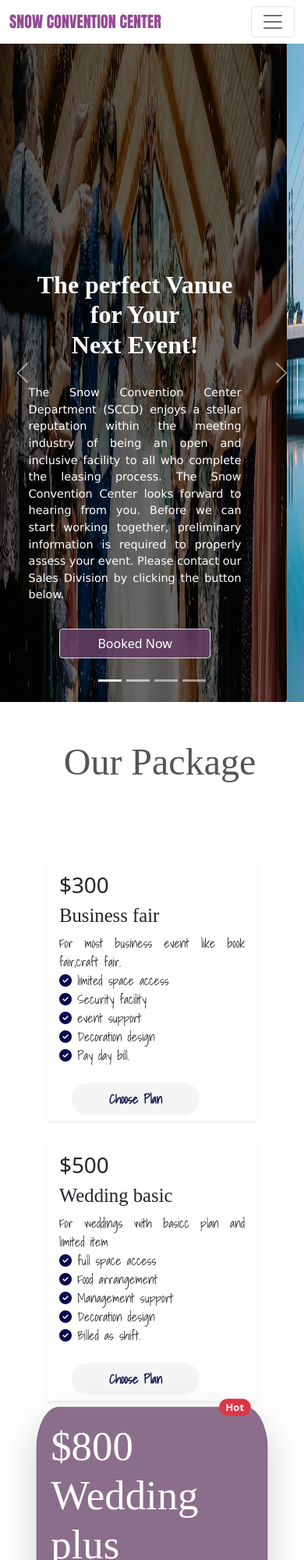
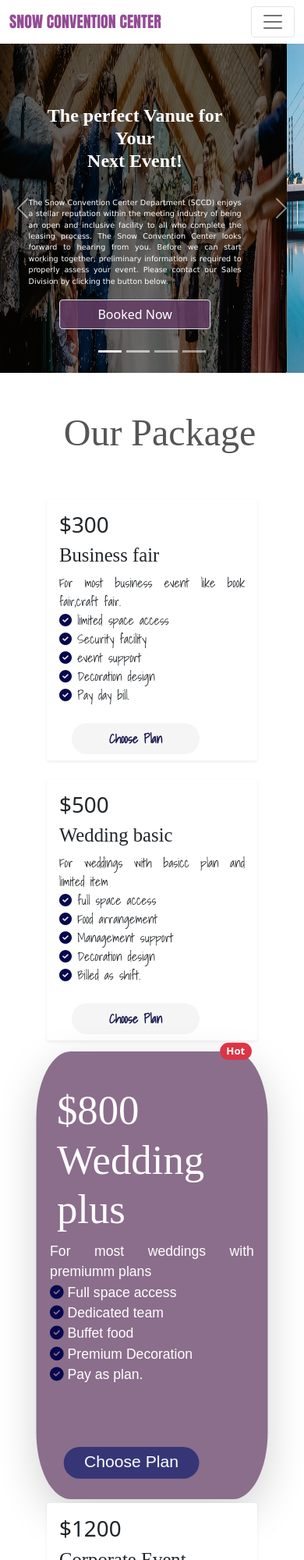
Before and after one commit to Rain44556/convention-center, a plain HTML site: page index.html in a window 390 px wide. Shown: the top 2000 px of the page at 78% size. Drawn offline with nearby package versions, Linux system fonts and the light colour scheme.

Commit message:
responsive add

```diff
--- a/css/center.css
+++ b/css/center.css
@@ -53,7 +53,7 @@
 
 .special-body-card {
     background-color: rgb(139, 110, 139);
-    border-radius: 10%;
+    border-radius: 15%;
     color: rgb(255, 255, 255);
     width: 100%;
     transform: scale(1.1);
@@ -138,17 +138,19 @@ p {
 
 @media only screen and (max-width: 688px) {
     .w-100 {
-        height: 100vh;
+        height: 50vh;
     }
 
     .carousel-caption h3 {
-        font-size: 2rem;
+        font-size: 1.5rem;
 
     }
 
     .carousel-caption p {
-        font-size: 0.9rem;
-        margin-bottom: 2rem;
+        font-size: 0.6rem;
     }
 
+    .footer-section {
+        height: 250px;
+    }
 }
--- a/index.html
+++ b/index.html
@@ -146,7 +146,7 @@
     <main>
         <!-- package section -->
         <section class="container my-5">
-            <h1 class="text-center my-5" id="package"> Our Package</h1>
+            <h1 class="text-center" id="package"> Our Package</h1>
             <div class="row row-cols-1 row-cols-md-2 row-cols-lg-4 g-4 p-5">
 
                 <div class="col">
@@ -192,13 +192,13 @@
                 </div>
 
                 <div class="col">
-                    <div class="special-body-card card border-1 shadow-lg h-100 mt-2">
+                    <div class="special-body-card card border-0 shadow-lg h-100 mt-3">
                         <div class="card-body">
                             <span class="position-absolute top-0 end-0 translate-middle badge rounded-pill bg-danger">
                                 Hot
                             </span>
 
-                            <h1 class="special-card-title">$800<br>
+                            <h1 class="special-card-title ms-2 mt-4">$800<br>
                                 Wedding plus</h1>
                             <p class="special-card-text">
                                 For most weddings with premiumm plans <br>
@@ -219,7 +219,7 @@
                 </div>
 
                 <div class="col">
-                    <div class="card border-0 h-100 mt-3 shadow-sm">
+                    <div class="card border-0 h-100 mt-4 shadow-sm">
                         <div class="card-body">
                             <h1 class="card-title">$1200</h1>
                             <h2>Corporate Event</h2>
```
